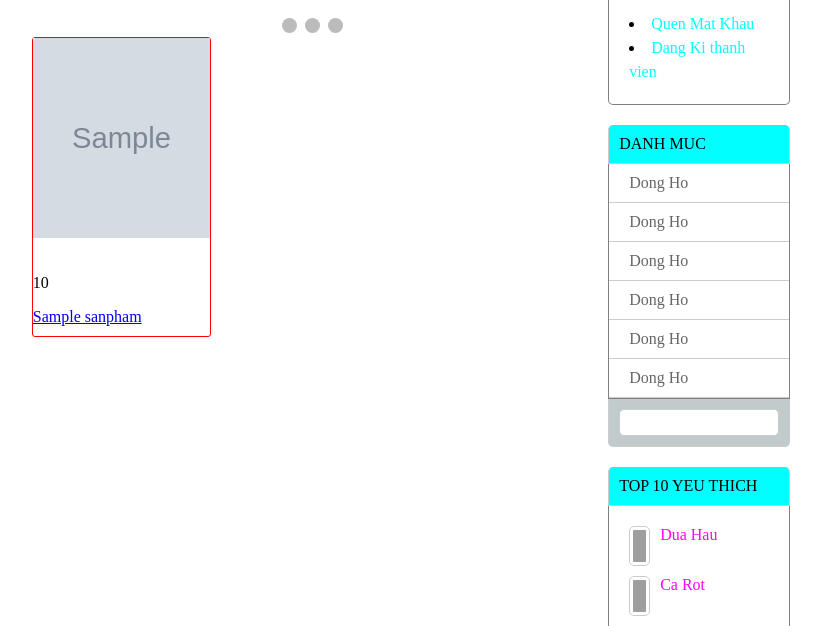
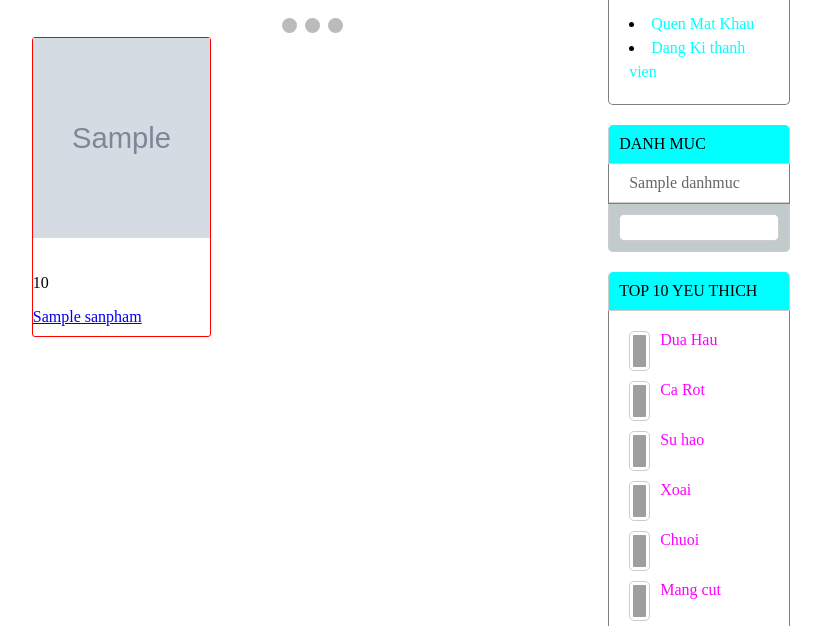
Before and after one commit to dieunn02/duanmau, a PHP site: page / in a window 1280 px wide. Shown: the part 453-1079 px from the top of the page, without its empty margins (229-1050 px from the left). Run offline with PHP 8.4, Linux system fonts and the light colour scheme; tables that the repository leaves empty or names only in its code hold one stand-in row (values such as "Sample post"); grey boxes marked "Sample" are stand-in pictures; grey boxes are pictures that could not be loaded.

Commit message:
load_dmsp_trangchu

```diff
--- a/index.php
+++ b/index.php
@@ -1,10 +1,12 @@
 <?php
 include './model/pdo.php';
 include './model/sanpham.php';
+include './model/danhmuc.php';
 include './view/header.php';
 include './global.php';
 
 $spnew = loadall_sanpham_home();
+$dsdm = loadall_danhmuc();
 if((isset($_GET['act'])) && ($_GET['act']!= "")){
     $act = $_GET['act'];
     switch ($act) {
--- a/view/home.php
+++ b/view/home.php
@@ -87,12 +87,19 @@
             <div class="boxtitle">DANH MUC</div>
             <div class="boxcontent2 menudoc">
                 <ul>
+                    <?php
+                    foreach ($dsdm as $dm) {
+                        extract($dm);
+                        $linkdm = "index.php?act=sanpham&iddm=".$id;
+                        echo '<li><a href=" '.$linkdm.' ">'.$name.'</a></li>';
+                    }
+?>
+                    <!-- <li><a href="#">Dong Ho</a></li>
                     <li><a href="#">Dong Ho</a></li>
                     <li><a href="#">Dong Ho</a></li>
                     <li><a href="#">Dong Ho</a></li>
                     <li><a href="#">Dong Ho</a></li>
-                    <li><a href="#">Dong Ho</a></li>
-                    <li><a href="#">Dong Ho</a></li>
+                    <li><a href="#">Dong Ho</a></li> -->
                 </ul>
             </div>
             <div class="boxfooter searchbox">
```
